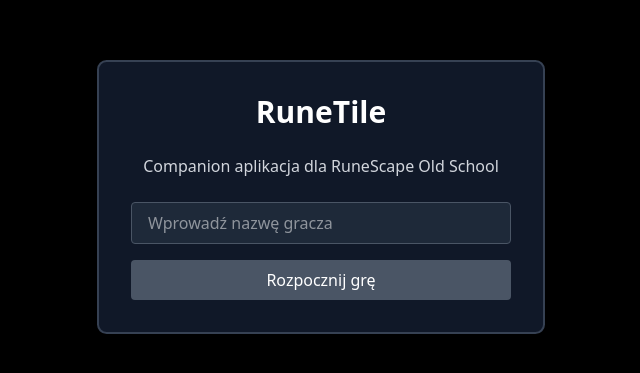
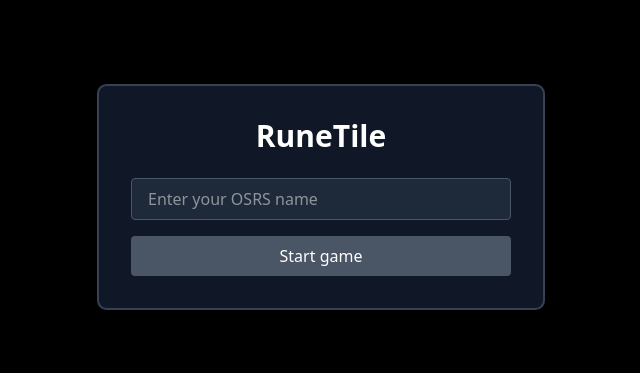
Before and after one commit to BElluu/RuneTile, a React (Vite) app: page / in a window 1280 px wide. Shown: the part 203-576 px from the top of the page, without its empty margins (319-959 px from the left). Built offline with nearby package versions, Linux system fonts and the light colour scheme.

Commit message:
Fix player name.

```diff
--- a/src/App.tsx
+++ b/src/App.tsx
@@ -5,7 +5,6 @@
 
 export function App() {
   const [playerName, setPlayerName] = useState("");
-  const [showGame, setShowGame] = useState(false);
   const [isCheckingSavedGame, setIsCheckingSavedGame] = useState(true);
 
   // Sprawdź czy istnieje zapisany gracz przy starcie
@@ -13,17 +12,9 @@
     const savedGame = loadGameState();
     if (savedGame && savedGame.playerName) {
       setPlayerName(savedGame.playerName);
-      setShowGame(true);
     }
     setIsCheckingSavedGame(false);
   }, []);
-
-  const handleStartGame = () => {
-    if (playerName.trim()) {
-      setShowGame(true);
-    }
-  };
-
 
   if (isCheckingSavedGame) {
     return (
@@ -33,42 +24,11 @@
     );
   }
 
-  if (showGame) {
-    return (
-      <GameBoard
-        playerName={playerName}
-        onPlayerNameChange={setPlayerName}
-      />
-    );
-  }
-
   return (
-    <div className="min-h-screen bg-black flex items-center justify-center">
-      <div className="bg-gray-900 p-8 rounded-lg border-2 border-gray-700 max-w-md w-full">
-        <h1 className="text-3xl font-bold text-white text-center mb-6">RuneTile</h1>
-        <p className="text-gray-300 text-center mb-6">
-          Companion aplikacja dla RuneScape Old School
-        </p>
-
-        <div className="space-y-4">
-          <input
-            type="text"
-            value={playerName}
-            onChange={(e) => setPlayerName(e.target.value)}
-            placeholder="Wprowadź nazwę gracza"
-            className="w-full px-4 py-2 bg-gray-800 text-white border border-gray-600 rounded focus:outline-none focus:border-blue-500"
-            onKeyPress={(e) => e.key === 'Enter' && handleStartGame()}
-          />
-          <button
-            onClick={handleStartGame}
-            disabled={!playerName.trim()}
-            className="w-full px-6 py-2 bg-blue-600 text-white rounded hover:bg-blue-700 disabled:bg-gray-600 disabled:cursor-not-allowed"
-          >
-            Rozpocznij grę
-          </button>
-        </div>
-      </div>
-    </div>
+    <GameBoard
+      playerName={playerName}
+      onPlayerNameChange={setPlayerName}
+    />
   );
 }
 
--- a/src/components/GameBoard.tsx
+++ b/src/components/GameBoard.tsx
@@ -38,7 +38,7 @@
 
   useEffect(() => {
     const savedGame = loadGameState();
-    if (savedGame && savedGame.playerName === playerName.toLowerCase()) {
+    if (savedGame && savedGame.playerName === playerName) {
       loadGame();
     }
 
@@ -65,7 +65,7 @@
     try {
       const savedState = loadGameState();
 
-      if (savedState && savedState.playerName === playerName.toLowerCase()) {
+      if (savedState && savedState.playerName === playerName) {
         const response = await fetch(`/api/hiscores/${encodeURIComponent(playerName)}`);
         if (response.ok) {
           const freshStats = await response.json();
@@ -81,7 +81,7 @@
         const response = await fetch(`/api/hiscores/${encodeURIComponent(playerName)}`);
         if (response.ok) {
           const playerStats = await response.json();
-          const newGameState = await generateInitialGameState(playerName.toLowerCase(), playerStats);
+          const newGameState = await generateInitialGameState(playerName, playerStats);
           saveGameState(newGameState);
           setGameState(newGameState);
           setTimeout(() => centerOnLastUnlockedTile(), 100);
```
